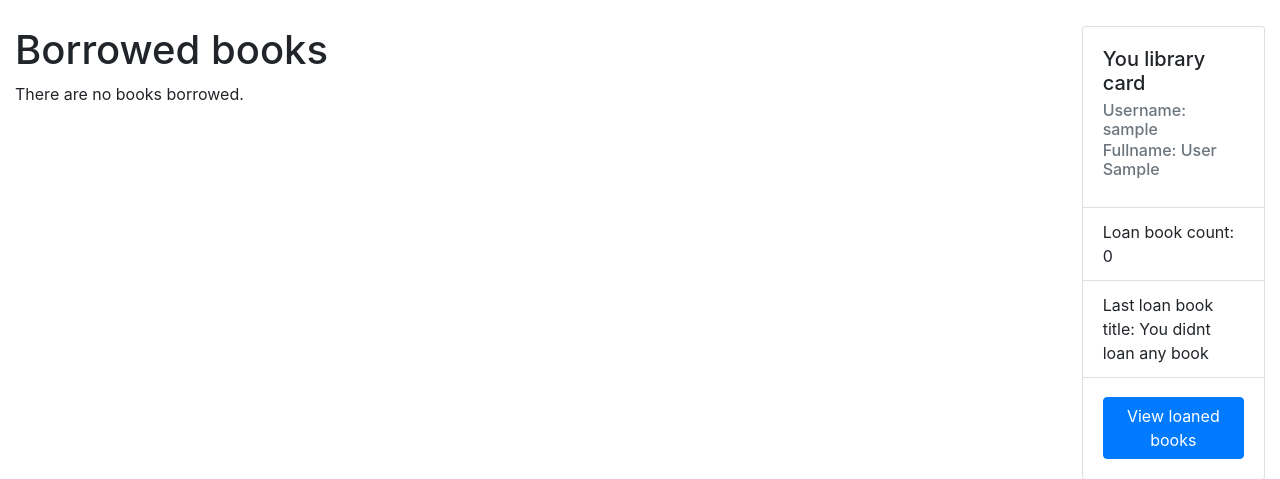
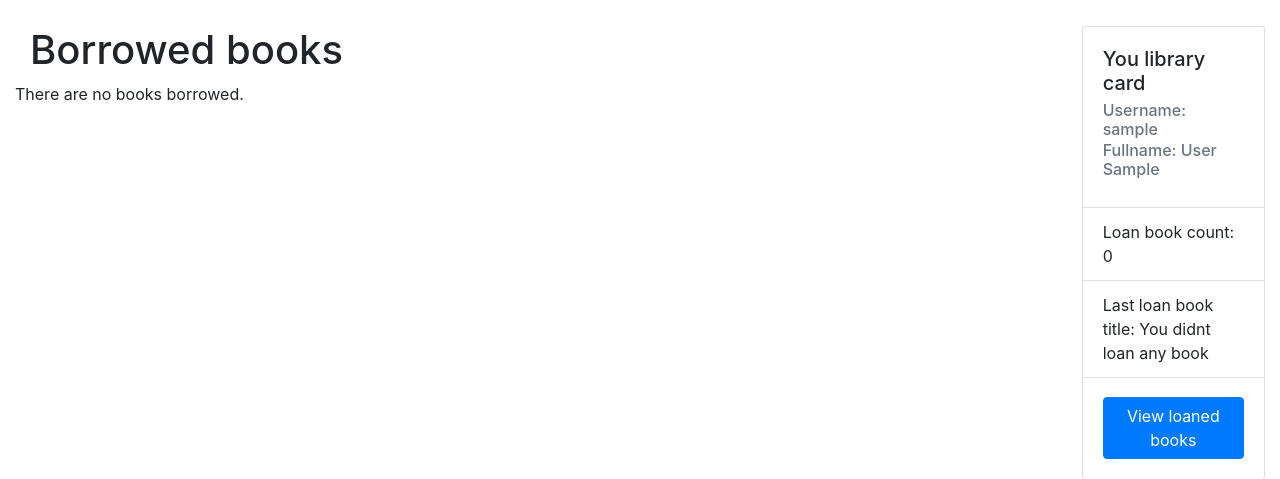
Before and after one commit to Blizzardnya/Locallibrary, a Django app: page /accounts/mybooks/ in a window 1280 px wide. Shown: the part 56-535 px from the top of the page. Run offline with Django 3.2, Linux system fonts and the light colour scheme; the visitor is signed in with stand-in values (Sample User, id 1); data that the repository does not hold is empty; some libraries are stand-ins or nearby versions.

Commit message:
List borrowed template fix

```diff
--- a/accounts/templates/accounts/books/bookinstance_list_borrowed.html
+++ b/accounts/templates/accounts/books/bookinstance_list_borrowed.html
@@ -1,7 +1,9 @@
 {% extends "catalog/base.html" %}
 
 {% block content %}
+    <div class="container-fluid">
         <h1>Borrowed books</h1>
+        <div class="row">
             <ul class="list-group col-md-6">
                 {% for bookinst in bookinstance_list %}
                     <li class="list-group-item {% if bookinst.is_overdue %}list-group-item-danger{% endif %} d-flex justify-content-between align-items-center">
@@ -16,4 +18,6 @@
                     <p>There are no books borrowed.</p>
                 {% endfor %}
             </ul>
+        </div>
+    </div>
 {% endblock %}
--- a/accounts/templates/accounts/books/bookinstance_list_borrowed_user.html
+++ b/accounts/templates/accounts/books/bookinstance_list_borrowed_user.html
@@ -1,7 +1,9 @@
 {% extends "catalog/base.html" %}
 
 {% block content %}
+    <div class="container-fluid">
         <h1>Borrowed books</h1>
+        <div class="row">
             <ul class="list-group col-md-6">
                 {% for bookinst in bookinstance_list %}
                     <li class="list-group-item {% if bookinst.is_overdue %}list-group-item-danger{% endif %}">
@@ -15,4 +17,6 @@
                     <p>There are no books borrowed.</p>
                 {% endfor %}
             </ul>
+        </div>
+    </div>
 {% endblock %}
```
Lines whose indentation alone changed are shown as unchanged.
